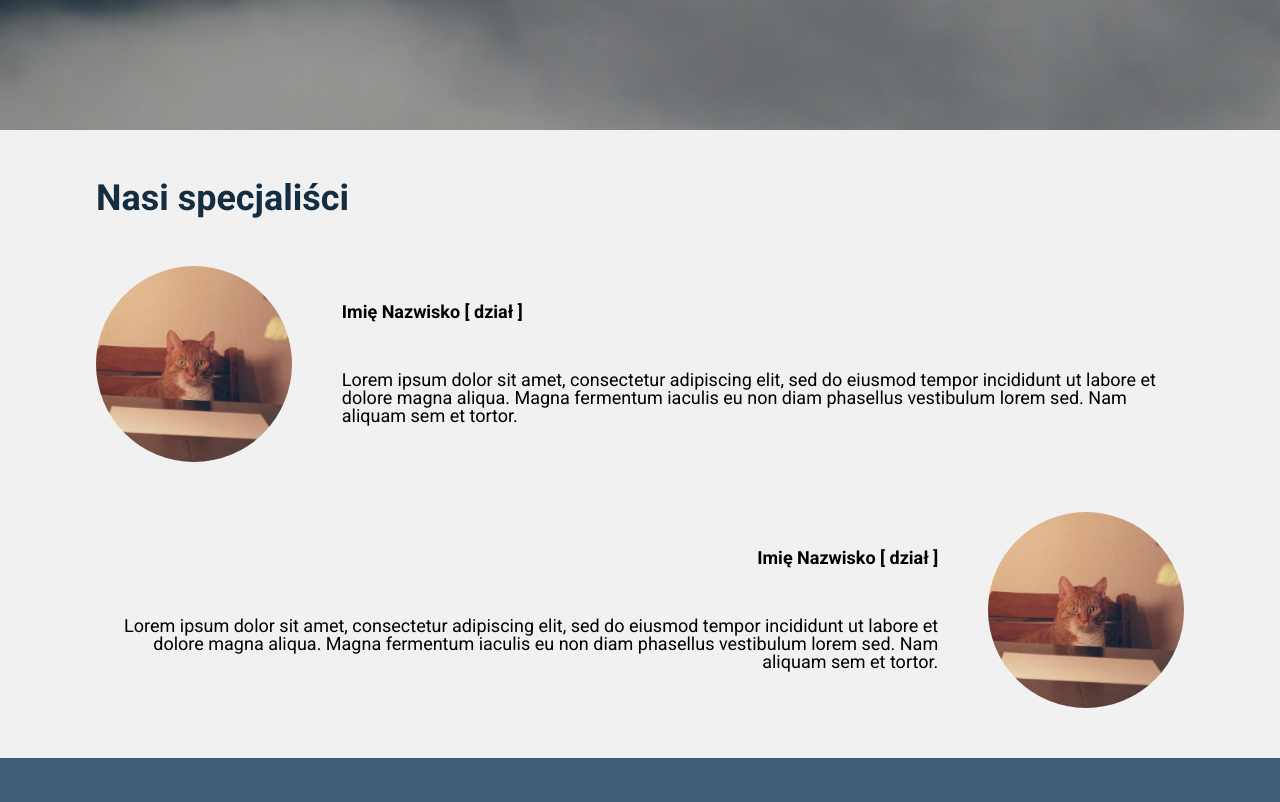
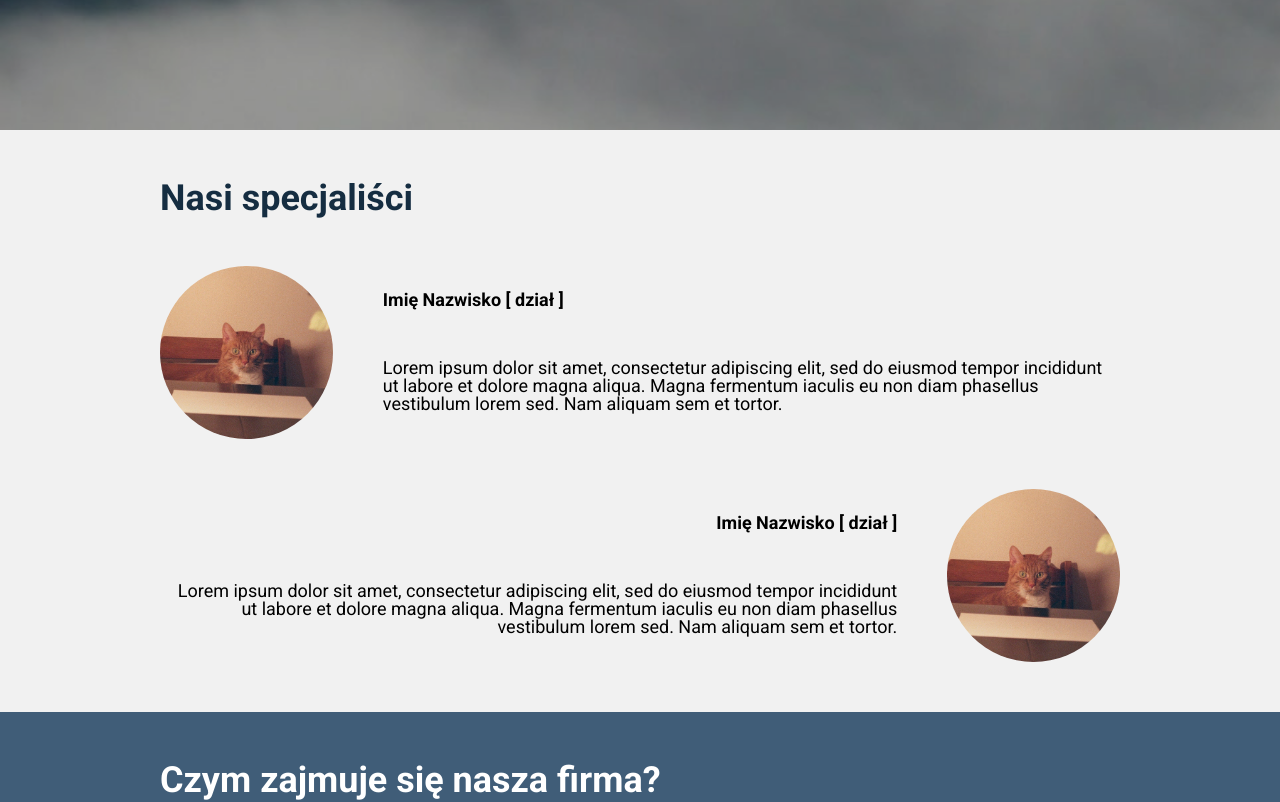
Before and after one commit to maciekuc94/HTML-CSS-Projekt-2, a plain HTML site: page index.html in a window 1280 px wide. Shown: the part 700-1502 px from the top of the page. Drawn offline with Linux system fonts and the light colour scheme.

Commit message:
poprawki ostatnie

```diff
--- a/index.html
+++ b/index.html
@@ -50,7 +50,7 @@
             <div class="picture picture-one"></div>
             <div class="person">
               <h3 class="name">Imię Nazwisko [ dział ]</h3>
-              <p class="p-one">
+              <p class="paragraph">
                 Lorem ipsum dolor sit amet, consectetur adipiscing elit, sed do
                 eiusmod tempor incididunt ut labore et dolore magna aliqua.
                 Magna fermentum iaculis eu non diam phasellus vestibulum lorem
@@ -62,7 +62,7 @@
             <div class="picture picture-two"></div>
             <div class="person">
               <h3 class="name">Imię Nazwisko [ dział ]</h3>
-              <p class="p-two">
+              <p class="paragraph">
                 Lorem ipsum dolor sit amet, consectetur adipiscing elit, sed do
                 eiusmod tempor incididunt ut labore et dolore magna aliqua.
                 Magna fermentum iaculis eu non diam phasellus vestibulum lorem
--- a/styles/style.css
+++ b/styles/style.css
@@ -88,8 +88,8 @@ body {
   transition-duration: 1s;
   transition-property: color background-color;
   border: 3px solid white;
+  padding: 20px;
   width: 150px;
-  height: 40px;
   font-weight: 700;
   font-size: 18px;
 }
@@ -134,21 +134,10 @@ body {
   font-size: 18px;
 }
 
-.p-one,
-.p-two {
+.paragraph {
   padding: 15px 0;
   font-weight: 400;
   font-size: 18px;
-}
-
-.p-one {
-  text-align: justify;
-  text-justify: inter-word;
-}
-
-.p-two {
-  text-align: justify;
-  text-justify: inter-word;
 }
 
 .offer {
@@ -267,7 +256,7 @@ body {
   }
 
   .offer-button {
-    height: 50px;
+    padding: 20px;
   }
 
   .about .container {
@@ -301,11 +290,6 @@ body {
   }
   .departement:nth-of-type(even) {
     flex-direction: row-reverse;
-    text-align: right;
-  }
-
-  .person {
-    color: #000000;
   }
 
   .name {
@@ -314,17 +298,13 @@ body {
     font-size: 18px;
   }
 
-  .p-one,
-  .p-two {
+  .paragraph {
     padding: 25px 0;
+    text-justify: auto;
   }
 
-  .p-two {
+  .departement:nth-of-type(even) .person {
     text-align: right;
-  }
-
-  .p-one {
-    text-align: left;
   }
 
   .offer-box {
@@ -358,6 +338,10 @@ body {
 }
 
 @media screen and (min-width: 1200px) {
+  .container {
+    width: 960px;
+  }
+
   .contact {
     cursor: not-allowed;
   }
```
